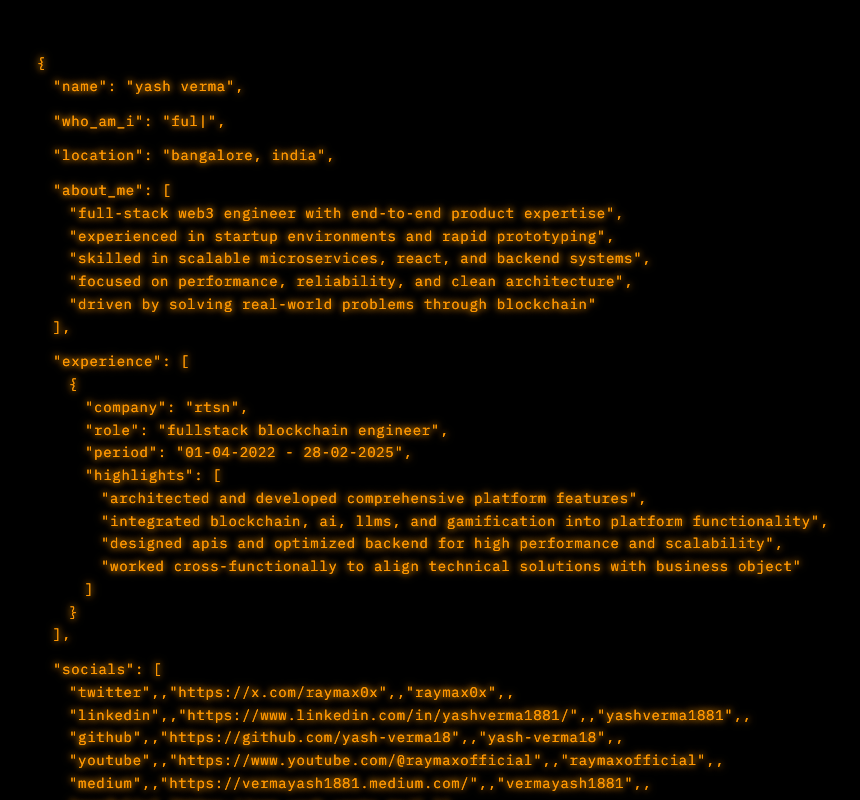
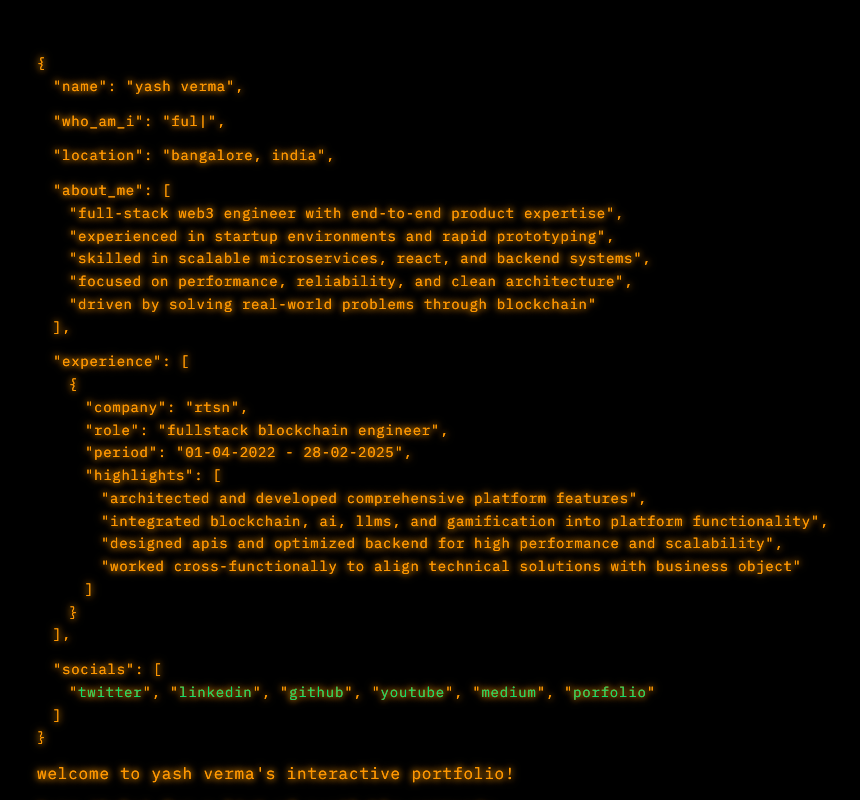
Before and after one commit to Yash-verma18/nextjs-cli-portfolio, a Next.js app: page / in a window 1280 px wide. Shown: the whole page, without its empty margins (75-935 px from the left). Built offline with nearby package versions, Linux system fonts and the light colour scheme.

Commit message:
feat: hover effect in socials

```diff
--- a/src/app/globals.css
+++ b/src/app/globals.css
@@ -85,7 +85,38 @@ body {
   white-space: pre;
 }
 
+.animate-crt-startup {
+  animation: crt-startup 0.5s ease-out forwards;
+}
 
+@keyframes scan {
+  0% {
+    background-position: -20px 0;
+  }
+  100% {
+    background-position: 100% 0;
+  }
+}
+
+.social-link {
+  position: relative;
+  display: inline-block;
+}
+
+.social-link:hover::after {
+  content: "";
+  position: absolute;
+  top: 0;
+  left: 0;
+  width: 100%;
+  height: 100%;
+  background: linear-gradient(to right,
+    rgba(255,255,255,0) 0%,
+    rgba(255,255,255,0.2) 50%,
+    rgba(255,255,255,0) 100%);
+  background-size: 20px 100%;
+  animation: scan 1s infinite linear;
+}
 
 /* Custom Scrollbar Styles */
 /* For Webkit-based browsers (Chrome, Safari, Edge) */
--- a/src/components/ResumeDisplay.tsx
+++ b/src/components/ResumeDisplay.tsx
@@ -32,7 +32,6 @@ const JsonStringValue: React.FC<{ children: React.ReactNode; isLast?: boolean }>
 );
 
 const ResumeDisplay: React.FC<ResumeDisplayProps> = ({ data }) => {
-
   return (
     <div className="font-mono text-sm leading-relaxed">
       <SyntaxChar>{'{'}</SyntaxChar>
@@ -119,23 +118,30 @@ const ResumeDisplay: React.FC<ResumeDisplayProps> = ({ data }) => {
           <SyntaxChar>,</SyntaxChar>
         </div>
 
-        {/* add socials */}
         <div>
           <JsonKey>socials</JsonKey><SyntaxChar>: [</SyntaxChar>
           <div className="pl-4">
-            {data.social.map((social, index) => (
-              <div key={index}>
-                <JsonStringValue isLast={index === data.social.length - 1}>{social.value}</JsonStringValue>
-                <SyntaxChar>,</SyntaxChar>
-                <JsonStringValue isLast={index === data.social.length - 1}>{social.url}</JsonStringValue>
-                <SyntaxChar>,</SyntaxChar>
-                <JsonStringValue isLast={index === data.social.length - 1}>{social.username}</JsonStringValue>
-                {index < data.social.length - 1 && <SyntaxChar>,</SyntaxChar>}
-              </div>
-            ))}
+            {data.social.map((social, index) => {
+              const isLast = index === data.social.length - 1;
+              return (
+                <React.Fragment key={index}>
+                  <SyntaxChar>"</SyntaxChar>
+                  <a
+                    href={social.url}
+                    target="_blank"
+                    rel="noopener noreferrer"
+                    className="text-green-400 social-link"
+                  >
+                    {social.value}
+                  </a>
+                  <SyntaxChar>"</SyntaxChar>
+                  {!isLast && <SyntaxChar>, </SyntaxChar>}
+                </React.Fragment>
+              );
+            })}
           </div>
           <SyntaxChar>]</SyntaxChar>
-          <SyntaxChar>,</SyntaxChar>
+          {/* Removed trailing comma as this is the last element */}
         </div>
 
       </div>
```
